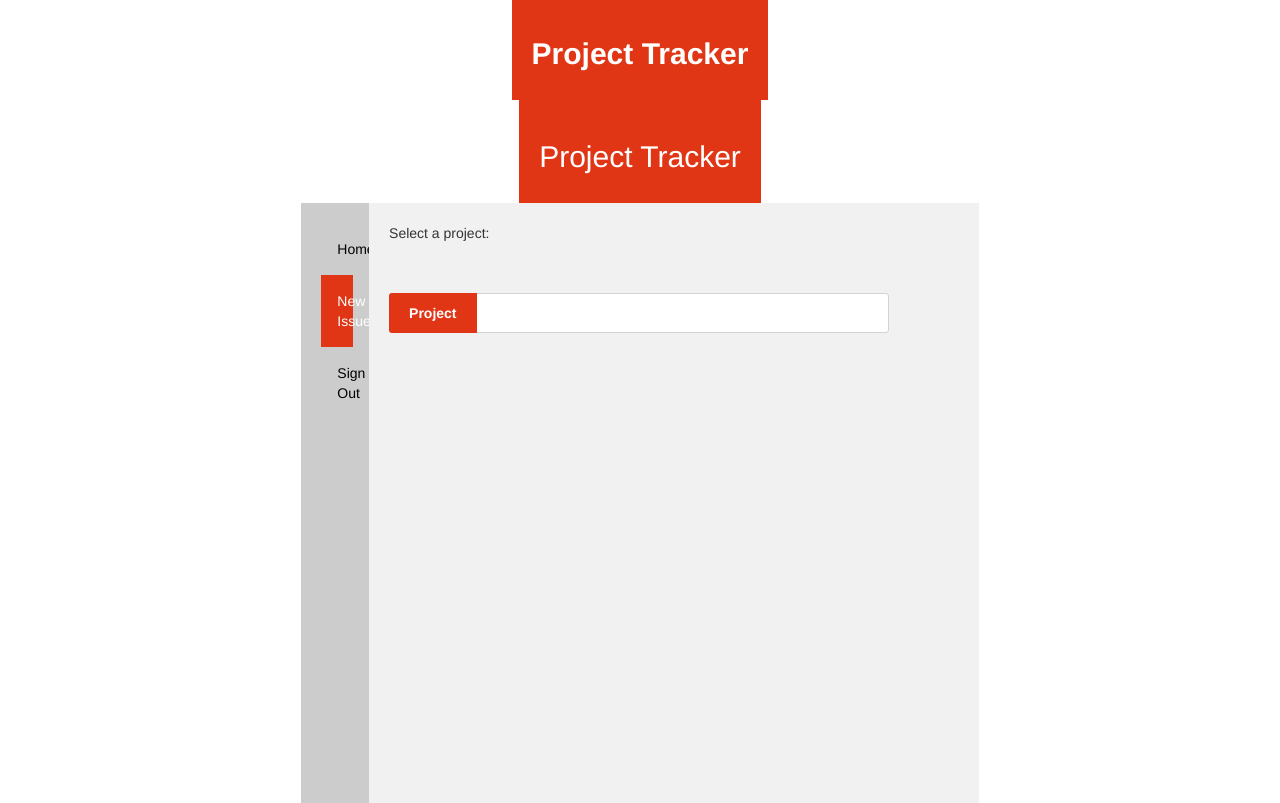
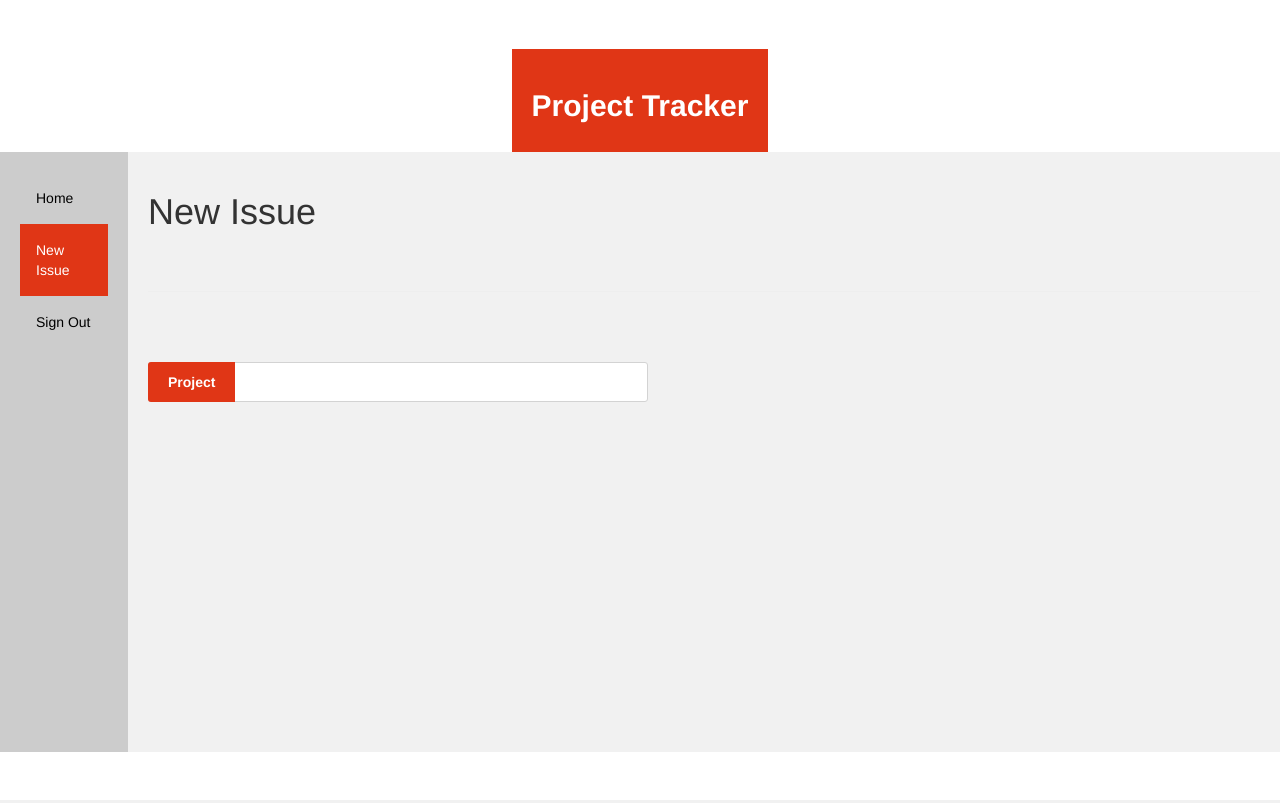
Before and after one commit to Urmi20/Assignment3, a Flask app: page /new_issue_landing in a window 1280 px wide. Run offline with Flask 2, Linux system fonts and the light colour scheme; the visitor is signed in with stand-in values (Sample User, id 1); data that the repository does not hold is empty; some libraries are stand-ins or nearby versions.

Commit message:
Minor layout adjustments

```diff
--- a/app/templates/base.html
+++ b/app/templates/base.html
@@ -4,7 +4,7 @@
     <script type="text/javascript" src="{{ url_for('static', filename='flot/jquery.js') }}"></script>
     <script type="text/javascript" src="{{ url_for('static', filename='flot/jquery.flot.js') }}"></script>
     <meta charset="utf-8">
-        <title>Issue Tracker</title>
+        <title>Project Tracker</title>
         <link rel="stylesheet" href="{{url_for('static',filename='bootstrap-4.1.3-dist/css/styling.css')}}">
 		<link rel="stylesheet" href="{{url_for('static',filename='bootstrap-4.1.3-dist/css/bootstrap.min.css')}}">
     <script src="http://ajax.googleapis.com/ajax/libs/jquery/1.9.0/jquery.min.js"></script>
--- a/app/templates/issue.html
+++ b/app/templates/issue.html
@@ -1,8 +1,5 @@
 {% extends "base.html" %}
 {% block content %}
-<header>
-  <h2>Project Tracker</h2>
-</header>
 
 <section>
   <nav>
--- a/app/templates/newissue.html
+++ b/app/templates/newissue.html
@@ -1,9 +1,5 @@
 {% extends "base.html" %}
 {% block content %}
-
-<header>
-  <h2>Project Tracker</h2>
-</header>
 
 <section>
   <nav>
@@ -18,9 +14,9 @@
 {% if not db_success %}
 <span style="color:red;">Something went wrong wile recording the last issue. Please try again.</span><br/><br/>
 {% endif %}
-
-Select a project:
-<form method="post" action="new_issue_landing">
+<h1>New Issue {% for n in range(50)%} &nbsp {% endfor %}</h1>
+<hr>
+<form method="post" action="new_issue_landing" style="float:left;">
     <div class="text-input">
     <input type="text" id="project" name="project" list="projects" autocomplete=off onchange="this.form.submit()"
     {% if selected_project %} value="{{selected_project}}" {% endif %}/>
@@ -40,8 +36,7 @@ Select a project:
 </form>
 
 {% if selected_project %}
-Select a document:
-<form method="post" action="new_issue_landing">
+<form method="post" action="new_issue_landing" style="float:left;">
     <div class="text-input">
     <input type="text" id="document" name="document" list="documents" autocomplete=off onchange="this.form.submit()"
     {% if selected_document %} value="{{selected_document}}" {% endif %} />
@@ -66,7 +61,6 @@ Select a document:
 {% endif %}
 
 {% if selected_project and selected_document %}
-Select a discipline:
 <form method="post" action="new_issue_landing">
 
     <select name="discipline" onchange="this.form.submit()">
@@ -85,7 +79,7 @@ Select a discipline:
 {% if selected_project and selected_document and selected_discipline%}
 <br>
 <br>
-<form method="post" action="new_issue_landing" id="input_issue">
+<form method="post" action="new_issue_landing" id="input_issue" style="float:left;">
     <textarea rows="5" cols="70" name="issue" placeholder="Enter issue description..." required></textarea>
     <input type="hidden" id="project" name="project" value="{{selected_project}}"/>
     <input type="hidden" id="document" name ="document" value="{{selected_document}}"/>
@@ -97,14 +91,11 @@ Select a discipline:
 {% endif %}
 
 {% if issues_so_far %}
-<br>Issues input so far:<br>
-<textarea readonly rows="5" cols="70" name="issues_so_far_text">
+<textarea readonly rows="5" cols="70" name="issues_so_far_text" style="float:left;">
 {{issues_so_far}}
 </textarea>
 {% endif %}
 
 </article>
 </section>
-
-
 {% endblock %}
```
